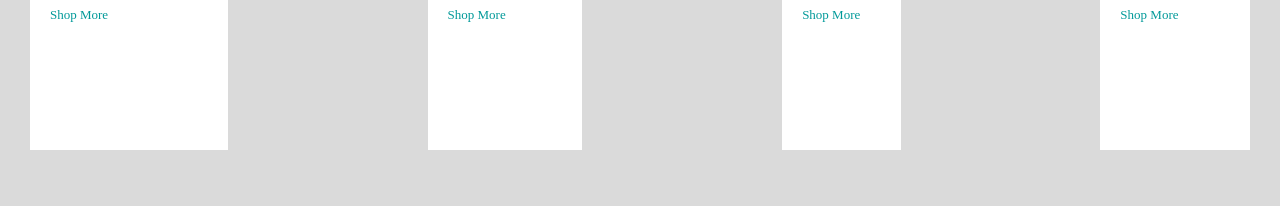
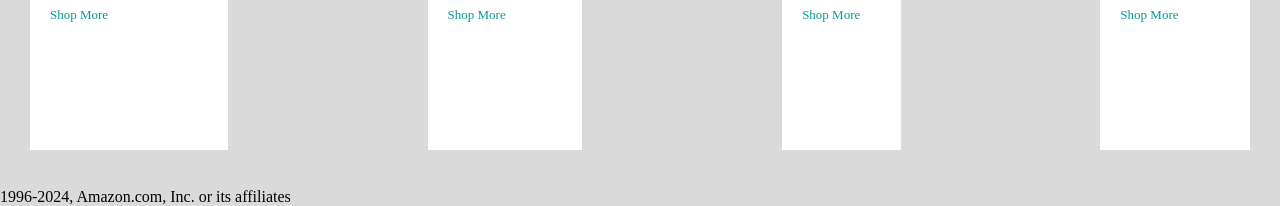
Before and after one commit to LakshmiHadi/web-sites, a plain HTML site: page index.html in a window 1280 px wide. Shown: the part 1185-1391 px from the top of the page. Before the commit the page ends 1355 px from the top, so only its background shows below. Drawn offline with Linux system fonts and the light colour scheme.

Commit message:
Update index.html

```diff
--- a/index.html
+++ b/index.html
@@ -298,6 +298,11 @@
         </div>
     </div>
 
+    <footer>
+        <img src="assets/amazon.png" width="100" alt="">
+        <p> 1996-2024, Amazon.com, Inc. or its affiliates</p>
+    </footer>
+
 
 
 <script scr="script.js"></script>
```
